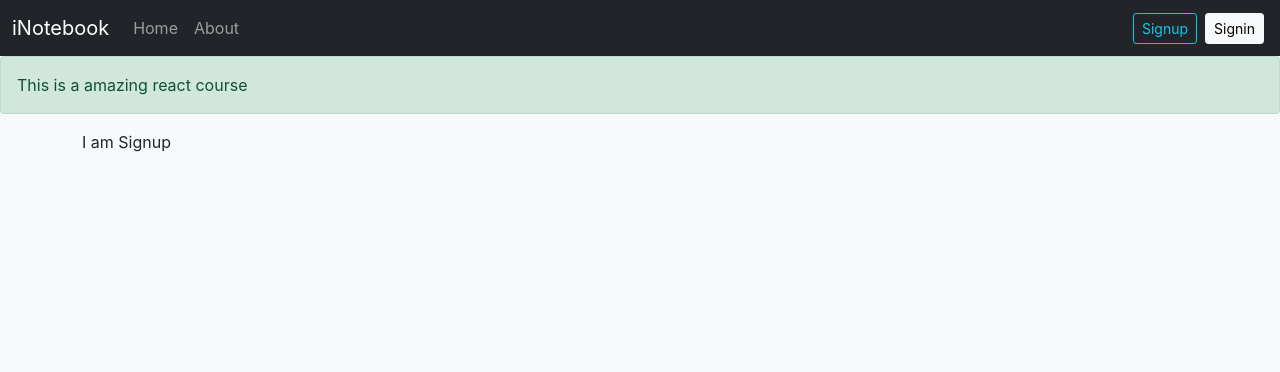
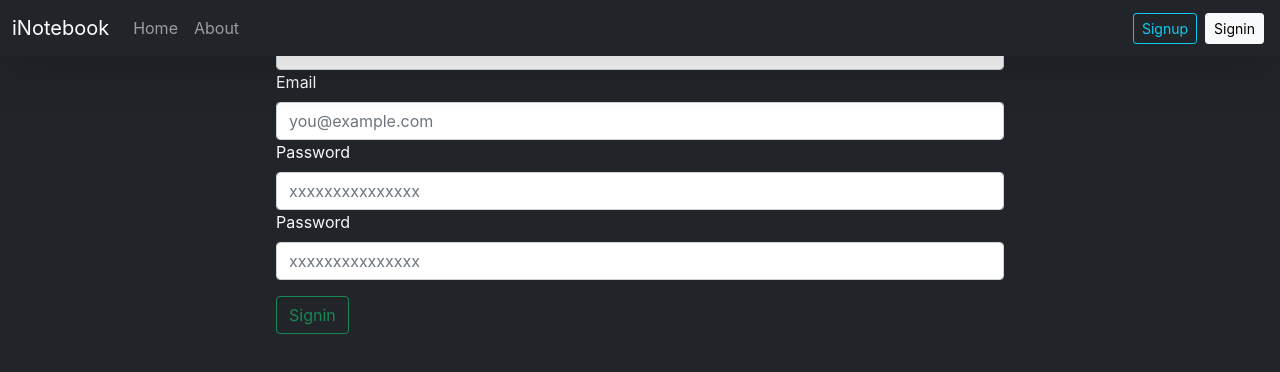
Before and after one commit to Rakeshgombi/iNotebook, a React (Create React App) app: page /signup in a window 1280 px wide. Shown: the top 372 px of the page. Built offline with nearby package versions, Linux system fonts and the light colour scheme.

Commit message:
Added Signup functionality

```diff
--- a/public/index.html
+++ b/public/index.html
@@ -14,7 +14,7 @@
   <title>iNotebook - Your Notebooks Secured on the cloud</title>
 </head>
 
-<body class=" bg-light">
+<body class=" bg-dark text-light">
   <noscript>You need to enable JavaScript to run this app.</noscript>
   <div id="root"></div>
   <script src="https://cdn.jsdelivr.net/npm/bootstrap@5.0.2/dist/js/bootstrap.bundle.min.js"
--- a/src/App.js
+++ b/src/App.js
@@ -15,7 +15,7 @@ function App() {
     <NoteState>
       <Router>
         <Navbar />
-        <Alert message="This is a amazing react course" />
+        {/* <Alert message="This is a amazing react course" /> */}
         <div className="container">
           <Switch>
             <Route exact path="/">
--- a/src/Components/Addnote.js
+++ b/src/Components/Addnote.js
@@ -18,20 +18,20 @@ const Addnote = () => {
     setNote({ ...note, [e.target.name]: e.target.value })   // ... is a spread operator
   }
   return (
-    <div className="container my-4 px-5 py-3 bg-white shadow-light">
+    <div className="container my-5 px-5 py-3 shadow-light col-md-11 col-12 mx-auto">
       <h1>Add a Note</h1>
       <form>
         <div className="mb-3">
           <label htmlFor="title" className="form-label">Title</label>
-          <input type="text" className="form-control" id="title" name="title" value={note.title} onChange={onChange} aria-describedby="title" required />
+          <input type="text" className="form-control bg-dark text-light" id="title" name="title" value={note.title} onChange={onChange} aria-describedby="title" required />
         </div>
         <div className="mb-3">
           <label htmlFor="description" className="form-label">Description</label>
-          <textarea className="form-control" id="description" name="description" value={note.description} rows="2" onChange={onChange} required></textarea>
+          <textarea className="form-control bg-dark text-light " id="description" name="description" value={note.description} rows="2" onChange={onChange} required></textarea>
         </div>
         <div className="mb-3">
           <label htmlFor="tag" className="form-label">Tag</label>
-          <input className="form-control" id="tag" name="tag" value={note.tag} onChange={onChange} />
+          <input className="form-control bg-dark text-light" id="tag" name="tag" value={note.tag} onChange={onChange} />
         </div>
         <button disabled={note.title.length < 5 || note.description.length < 5} type="submit" className="btn btn-outline-success" onClick={handleClick}>Add Note</button>
       </form>
--- a/src/Components/Login.jsx
+++ b/src/Components/Login.jsx
@@ -31,16 +31,18 @@ const Login = () => {
   return (
     <div>
       <form onSubmit={handleSubmit}>
-        <div className="mb-3" >
+        <div className="mb-3 col-md-8 col-12 mx-auto" >
           <label htmlFor="email" className="form-label">Email address</label>
-          <input type="email" className="form-control border-none shadow-sm" id="email" name="email" aria-describedby="email" value={credentials.email} onChange={onChange} />
+          <input type="email" className="form-control border-none" id="email" name="email" aria-describedby="email" value={credentials.email} onChange={onChange} />
           <div id="emailHelp" className="form-text">We'll never share your email with anyone else.</div>
         </div>
-        <div className="mb-3">
+        <div className="mb-3 col-md-8 col-12 mx-auto">
           <label htmlFor="password" className="form-label">Password</label>
-          <input type="password" className="form-control border-none shadow-sm" id="password" name="password" value={credentials.password} onChange={onChange} />
+          <input type="password" className="form-control border-none" id="password" name="password" value={credentials.password} onChange={onChange} />
         </div>
-        <button type="submit" className="btn btn-primary">Submit</button>
+        <div className="mb-3 col-md-8 col-12 mx-auto">
+          <button type="submit" className="btn btn-outline-success">Submit</button>
+        </div>
       </form>
     </div>
   )
--- a/src/Components/Navbar.js
+++ b/src/Components/Navbar.js
@@ -8,7 +8,7 @@ import {
 const Navbar = () => {
   let location = useLocation();
   return (
-    <nav className="navbar navbar-expand-lg navbar-dark bg-dark">
+    <nav className="navbar navbar-expand-lg navbar-dark bg-dark shadow-lg position-fixed top-0 w-100">
       <div className="container-fluid">
         <Link className="navbar-brand" to="/">iNotebook</Link>
         <button className="navbar-toggler" type="button" data-bs-toggle="collapse" data-bs-target="#navbarSupportedContent" aria-controls="navbarSupportedContent" aria-expanded="false" aria-label="Toggle navigation">
--- a/src/Components/Noteitem.js
+++ b/src/Components/Noteitem.js
@@ -9,11 +9,11 @@ const Noteitem = (props) => {
   const { deleteNote } = context;
   return (
 
-    <div className="card col-md-3 m-2">
-      <div className="card-body">
+    <div className="card col-md-3 m-2 bg-dark text-light shadow border">
+      <div className="card-body ">
         <div className="d-flex justify-content-between">
           <h5 className="card-title text-wrap">{note.title}</h5>
-          <div className="actions d-flex fs-5">
+          <div className="actions d-flex fs-5 ">
             <span className="text-success mx-1"  role="button" onClick={() => { updateNote(note) }}><i className="far fa-edit" role="button"></i></span>
             <span className="text-danger mx-1"  role="button" onClick={() => { deleteNote(note._id) }}><i className="far fa-trash-alt"></i></span>
           </div>
--- a/src/Components/Notes.js
+++ b/src/Components/Notes.js
@@ -65,6 +65,7 @@ const Notes = () => {
         </div>
       </div>
       <Addnote />
+      <hr />
       <div className="my-3 ">
         <h1 className="text-center">Your Notes</h1>
         <div className="w-100 d-flex justify-content-center align-items-sm-start flex-wrap">
--- a/src/Components/Signup.jsx
+++ b/src/Components/Signup.jsx
@@ -1,11 +1,62 @@
-import React from 'react'
+import React, { useState } from 'react'
+import { useHistory } from 'react-router-dom';
 
 const Signup = () => {
+  const [sCredentials, setsCredentials] = useState({ name: "", email: "", password: "", cpassword: "" });
+  let history = useHistory();
+  const host = "http://localhost:5000"
+
+  const handleSubmit = async (e) => {
+    e.preventDefault();
+    if(sCredentials.password == sCredentials.cpassword){
+    const response = await fetch(`${host}/api/auth/createuser`, {
+      method: 'POST',
+      headers: {
+        'Content-Type': 'application/json'
+      },
+      body: JSON.stringify({ name: sCredentials.name, email: sCredentials.email, password: sCredentials.password })
+    });
+    const json = await response.json();
+    console.log(json);
+    // Save the authtoken and redirect
+
+    localStorage.setItem("token", json.authtoken);
+    history.push("/")
+  }
+  else{
+    alert("Passwords doesnt match")
+  }
+  }
+  const onChange = (e) => {
+    setsCredentials({ ...sCredentials, [e.target.name]: e.target.value })   // ... is a spread operator
+  }
   return (
-    <div>
-      I am Signup
+    <div className="container">
+      <div className="row g-3">
+        <form onSubmit={handleSubmit}>
+          <div className="col-md-8 col-12 mx-auto">
+            <label htmlFor="name" className="form-label">Name</label>
+            <input type="text" className="form-control" id="name" name="name" value={sCredentials.name} onChange={onChange} placeholder="" required="" />
+          </div>
+          <div className="col-md-8 col-12 mx-auto">
+            <label htmlFor="email" className="form-label">Email</label>
+            <input type="email" className="form-control" id="email" name="email" value={sCredentials.email} onChange={onChange} placeholder="you@example.com" />
+          </div>
+          <div className="col-md-8 col-12 mx-auto">
+            <label htmlFor="password" className="form-label">Password</label>
+            <input type="password" className="form-control" id="password" name="password" value={sCredentials.password} onChange={onChange} placeholder="xxxxxxxxxxxxxxx"required minLength={5} />
+          </div>
+          <div className="col-md-8 col-12 mx-auto">
+            <label htmlFor="cpassword" className="form-label">Password</label>
+            <input type="password" className="form-control" id="cpassword" name="cpassword" value={sCredentials.cpassword} onChange={onChange} placeholder="xxxxxxxxxxxxxxx" required minLength={5}/>
+          </div>
+          <div className="col-md-8 col-12 mx-auto mt-3">
+            <button type="submit" className="btn btn-outline-success">Signin</button>
+          </div>
+        </form>
+      </div>
     </div>
   )
 }
 
-export default Signup
+export default Signup;
```
Also changed, not shown: 1 other file (tests, documents, lock files or other folders).
